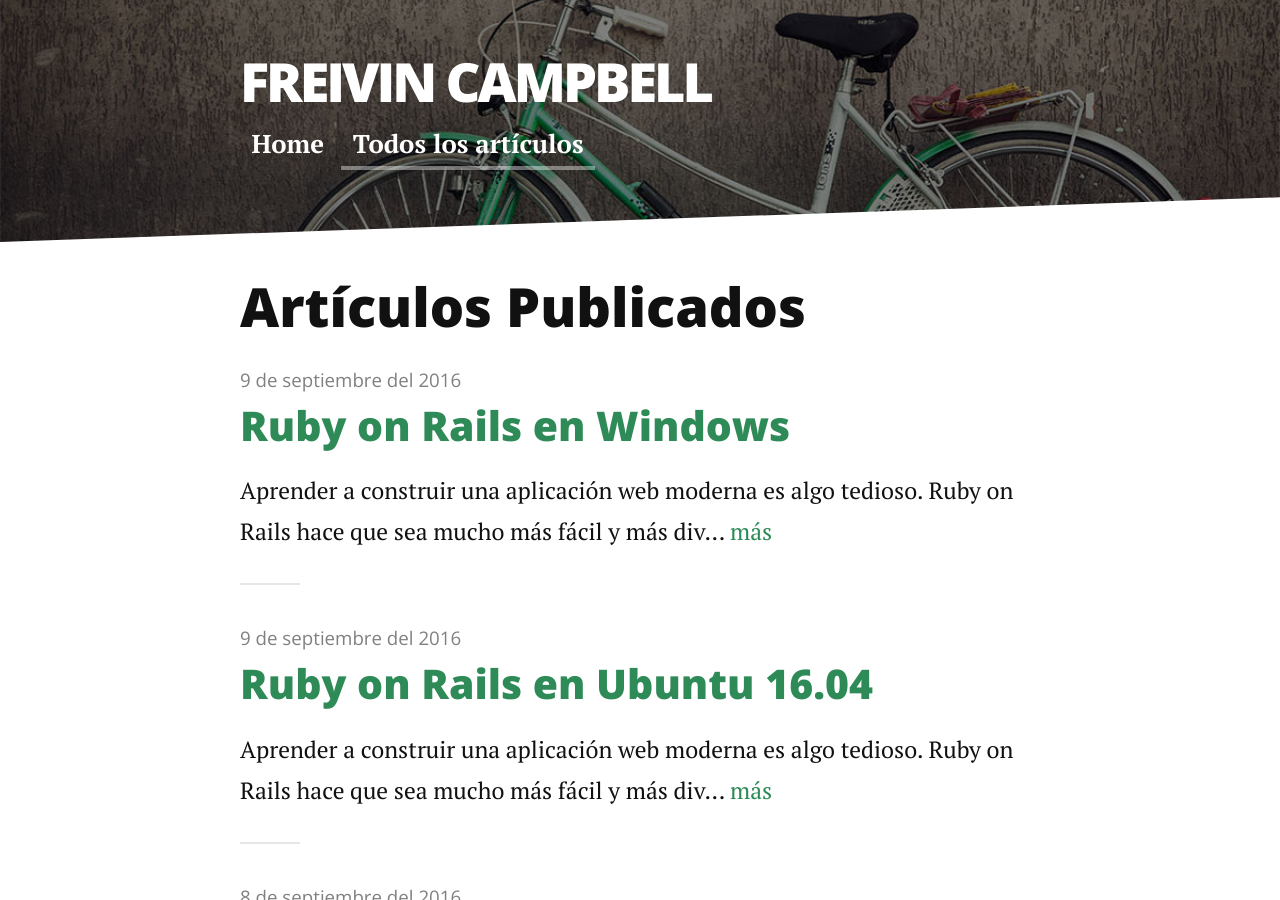
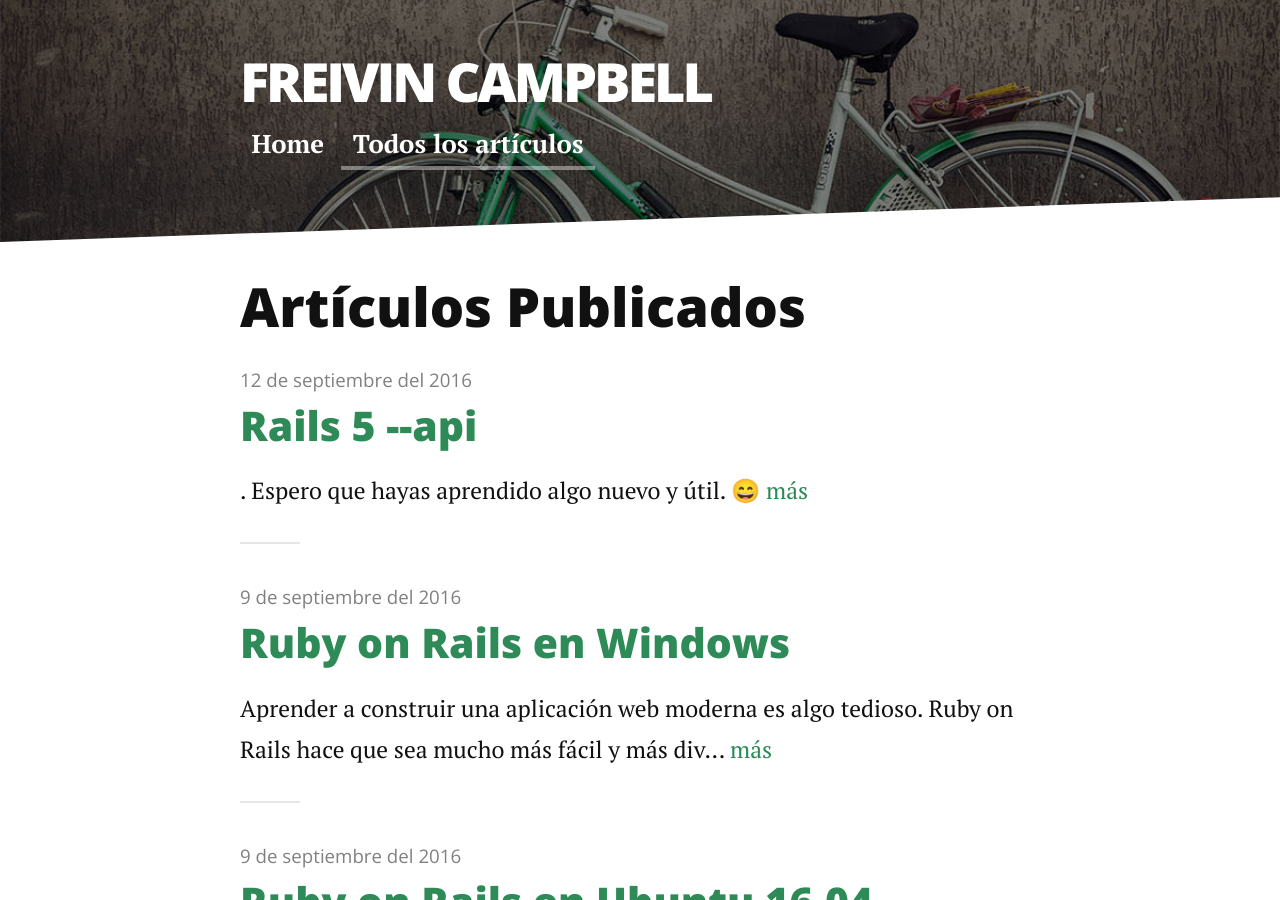
Before and after one commit to Freivincampbell/freivincampbell.github.io, a Jekyll site: the page built from articles.md, in a window 1280 px wide and 900 px high. Built offline with Jekyll 4.4.1, drawn with Linux system fonts in a browser that asks for light colours; nearby versions of some CDN libraries; emoji names are drawn with the system emoji font; comment, search, counter and statistics services are not loaded.

```diff
--- /dev/null
+++ b/_posts/2016-09-12-rails-5-api.md
@@ -0,0 +1,17 @@
+---
+layout: post
+title: Rails 5 --api
+image: rails5.png
+logo: rails5.png
+description: La nueva version de Rails version 5
+escritor: Freivin Campbell
+comments: true
+---
+
+
+<!-- letra capital  -->
+
+<p class="intro"><span class="dropcap"> </span>  .</p>
+
+
+> Espero que hayas aprendido algo nuevo y útil. :smile:
```
Also changed, not shown: assets/css/style.css, assets/img/linter.png (added), assets/img/rails5.png (added).
